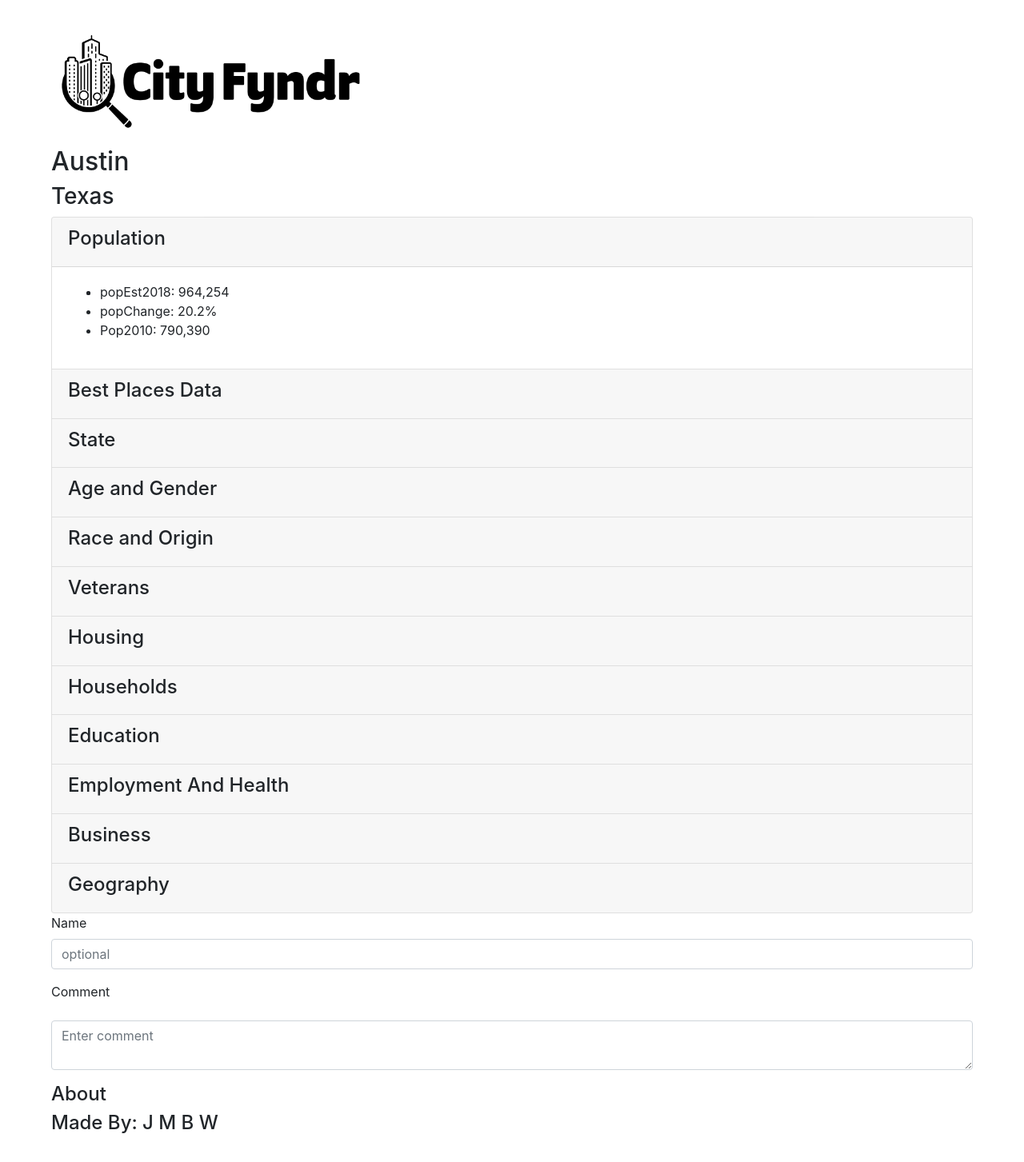
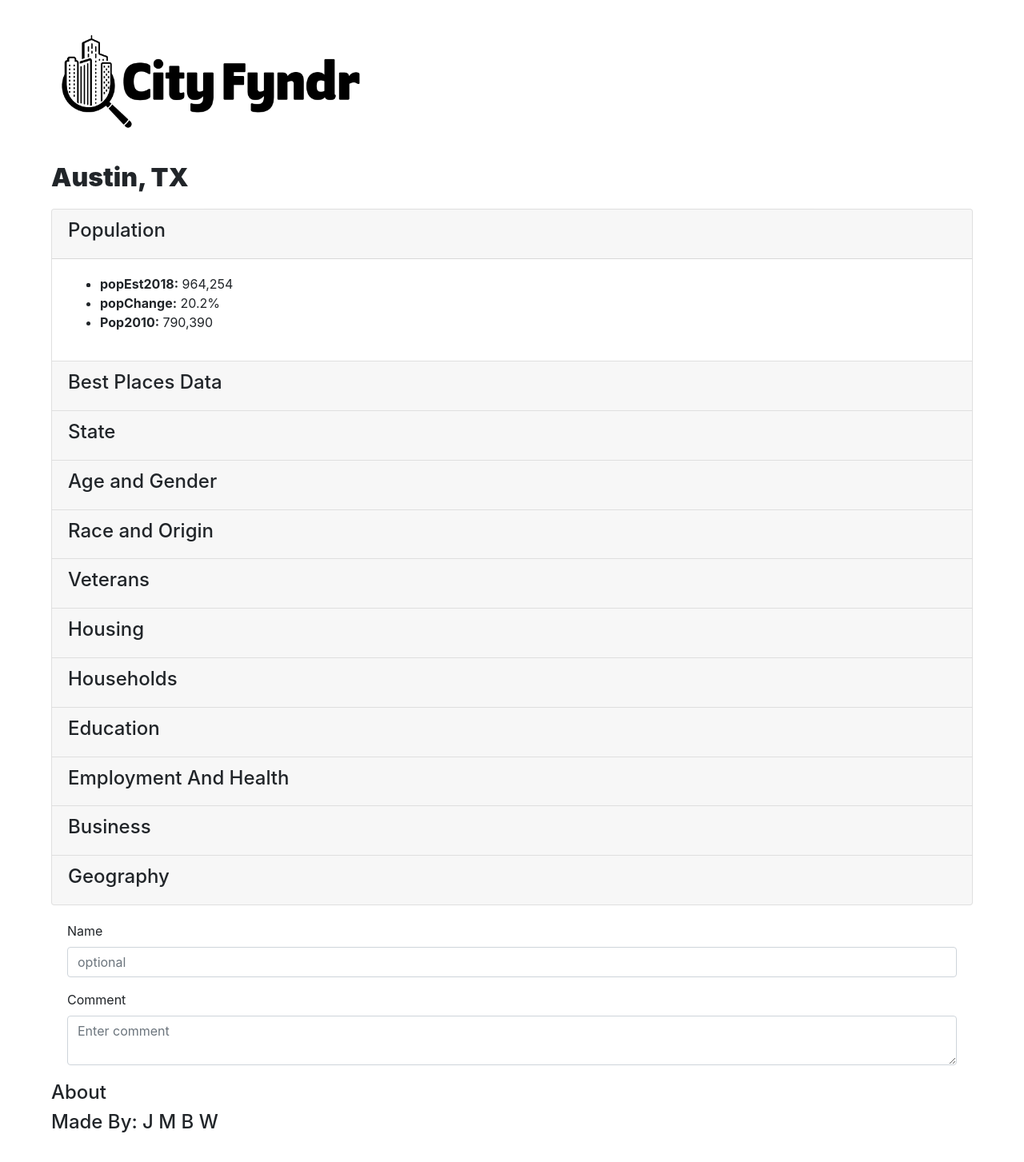
Before and after one commit to wdixon2186/City-Search-Front-End, a React (Create React App) app in the folder city-search/: page /show/Austin in a window 1280 px wide. Shown: the whole page at 80% size. Built offline with nearby package versions, Linux system fonts and the light colour scheme.

Commit message:
formatting tweaks to show

```diff
--- a/city-search/src/Accordion/Accordion.js
+++ b/city-search/src/Accordion/Accordion.js
@@ -24,110 +24,112 @@ export default class AccordionComponent extends Component {
       return (
         <div>
           <li>
-            {String(key)}: {population[key]}
+            <strong>{String(key)}:</strong> {population[key]}
           </li>
         </div>
       );
     });
+
     let bestPlacesDataList = Object.keys(bestPlacesData).map(key => {
       return (
         <div>
           <li>
-            {String(key)}: {bestPlacesData[key]}
+            <strong>{String(key)}:</strong> {bestPlacesData[key]}
           </li>
         </div>
       );
     });
+
     let stateList = Object.keys(state).map(key => {
       return (
         <div>
           <li>
-            {String(key)}: {state[key]}
+            <strong>{String(key)}:</strong> {state[key]}
           </li>
         </div>
       );
     });
+
     let ageAndGenderList = Object.keys(ageAndGender).map(key => {
       return (
         <div>
           <li>
-            {String(key)}: {ageAndGender[key]}
+            <strong>{String(key)}:</strong> {ageAndGender[key]}
           </li>
         </div>
       );
     });
+
     let raceAndOriginList = Object.keys(raceAndOrigin).map(key => {
       return (
         <div>
           <li>
-            {String(key)}: {raceAndOrigin[key]}
+            <strong>{String(key)}:</strong> {raceAndOrigin[key]}
           </li>
         </div>
       );
     });
-    // let veteransList = Object.keys(veterans).map(key => {
-    //   return (
-    //     <div>
-    //       <li>
-    //         {String(key)}: {veterans[key]}
-    //       </li>
-    //     </div>
-    //   );
-    // });
+
     let housingList = Object.keys(housing).map(key => {
       return (
         <div>
           <li>
-            {String(key)}: {housing[key]}
+            <strong>{String(key)}:</strong> {housing[key]}
           </li>
         </div>
       );
     });
+
     let householdsList = Object.keys(households).map(key => {
       return (
         <div>
           <li>
-            {String(key)}: {households[key]}
+            <strong>{String(key)}:</strong> {households[key]}
           </li>
         </div>
       );
     });
+
     let educationList = Object.keys(education).map(key => {
       return (
         <div>
           <li>
-            {String(key)}: {education[key]}
+            <strong>{String(key)}:</strong> {education[key]}
           </li>
         </div>
       );
     });
+
     let employmentAndHealthList = Object.keys(employmentAndHealth).map(key => {
       return (
         <div>
           <li>
-            {String(key)}: {employmentAndHealth[key]}
+            <strong>{String(key)}:</strong> {employmentAndHealth[key]}
           </li>
         </div>
       );
     });
+
     let businessList = Object.keys(business).map(key => {
       return (
         <div>
           <li>
-            {String(key)}: {business[key]}
+            <strong>{String(key)}:</strong> {business[key]}
           </li>
         </div>
       );
     });
+
     let geographyList = Object.keys(geography).map(key => {
       return (
         <div>
           <li>
-            {String(key)}: {geography[key]}
+            <strong>{String(key)}:</strong> {geography[key]}
           </li>
         </div>
       );
     });
+
     return (
       <div>
         <Accordion defaultActiveKey="0">
@@ -190,7 +192,9 @@ export default class AccordionComponent extends Component {
             <Accordion.Collapse eventKey="5">
               <Card.Body>
                 <ul>
-                  <li>Veterans: {this.props.city.veterans}</li>
+                  <li>
+                    <strong>Veterans:</strong> {this.props.city.veterans}
+                  </li>
                 </ul>
               </Card.Body>
             </Accordion.Collapse>
--- a/city-search/src/App/App.css
+++ b/city-search/src/App/App.css
@@ -5,3 +5,16 @@ body {
 .logo {
   max-width: 35%;
 }
+
+.cityName {
+  margin: 20px 0;
+  font-weight: 900;
+}
+
+.reviewForm {
+  margin: 20px;
+}
+
+.nameForm {
+  text-align: right;
+}
--- a/city-search/src/App/App.js
+++ b/city-search/src/App/App.js
@@ -1,6 +1,6 @@
 import React, { Component } from "react";
 import { Route, Switch } from "react-router-dom";
-import Architecture from "../city-architecture.json";
+// import Architecture from "../city-architecture.json";
 // import listOfCities from "../cities-data.json";
 
 import "./App.css";
@@ -10,7 +10,7 @@ import Header from "../Header/Header";
 import Footer from "../Footer/Footer";
 import List from "../List/List";
 import Show from "../Show/Show";
-import Card from "react-bootstrap/Card";
+// import Card from "react-bootstrap/Card";
 // import Search from "../Search/Search.js";
 
 class App extends Component {
--- a/city-search/src/Comment/Comment.js
+++ b/city-search/src/Comment/Comment.js
@@ -1,5 +1,5 @@
 import React, { Component } from "react";
-import Form from "react-bootstrap/Form";
+import { Form, Row, Col } from "react-bootstrap";
 
 export default class List extends Component {
   constructor() {
@@ -14,7 +14,7 @@ export default class List extends Component {
 
   render() {
     return (
-      <div>
+      <div className="reviewForm">
         <Form>
           <Form.Group md="4">
             <Form.Label>Name</Form.Label>
@@ -25,10 +25,8 @@ export default class List extends Component {
               onChange="onChange"
             />
           </Form.Group>
-          <Form.Group  md="4">
-            <Form.Group  md="4">
-              <Form.Label for="comment">Comment</Form.Label>
-            </Form.Group>
+          <Form.Group md="4">
+            <Form.Label for="comment">Comment</Form.Label>
             <Form.Control
               as="textarea"
               rpws="4"
--- a/city-search/src/Search/Search.js
+++ b/city-search/src/Search/Search.js
@@ -1,5 +1,5 @@
 import React, { Component } from "react";
-import { Form, Button } from "react-bootstrap";
+import { Form } from "react-bootstrap";
 
 class Search extends Component {
   // constructor(props) {
--- a/city-search/src/Show/Show.js
+++ b/city-search/src/Show/Show.js
@@ -7,12 +7,13 @@ export default class List extends Component {
   render() {
     const showCity = this.props.match.params.city;
     let city = listOfCities.filter(city => city.city === showCity)[0];
-    console.log(showCity);
-    console.log(city);
+    // console.log(showCity);
+    // console.log(city);
     return (
       <div>
-        <h2>{city.city}</h2>
-        <h3>{city.state.stateFull}</h3>
+        <h2 className="cityName">
+          {city.city}, {city.state.stateShort}
+        </h2>
         <div>
           <Accordion city={city} />
           <Comment />
```
Also changed, not shown: city-search/src/public/city-fyndr-logo.png, 1 other file (tests, documents, lock files or other folders).
